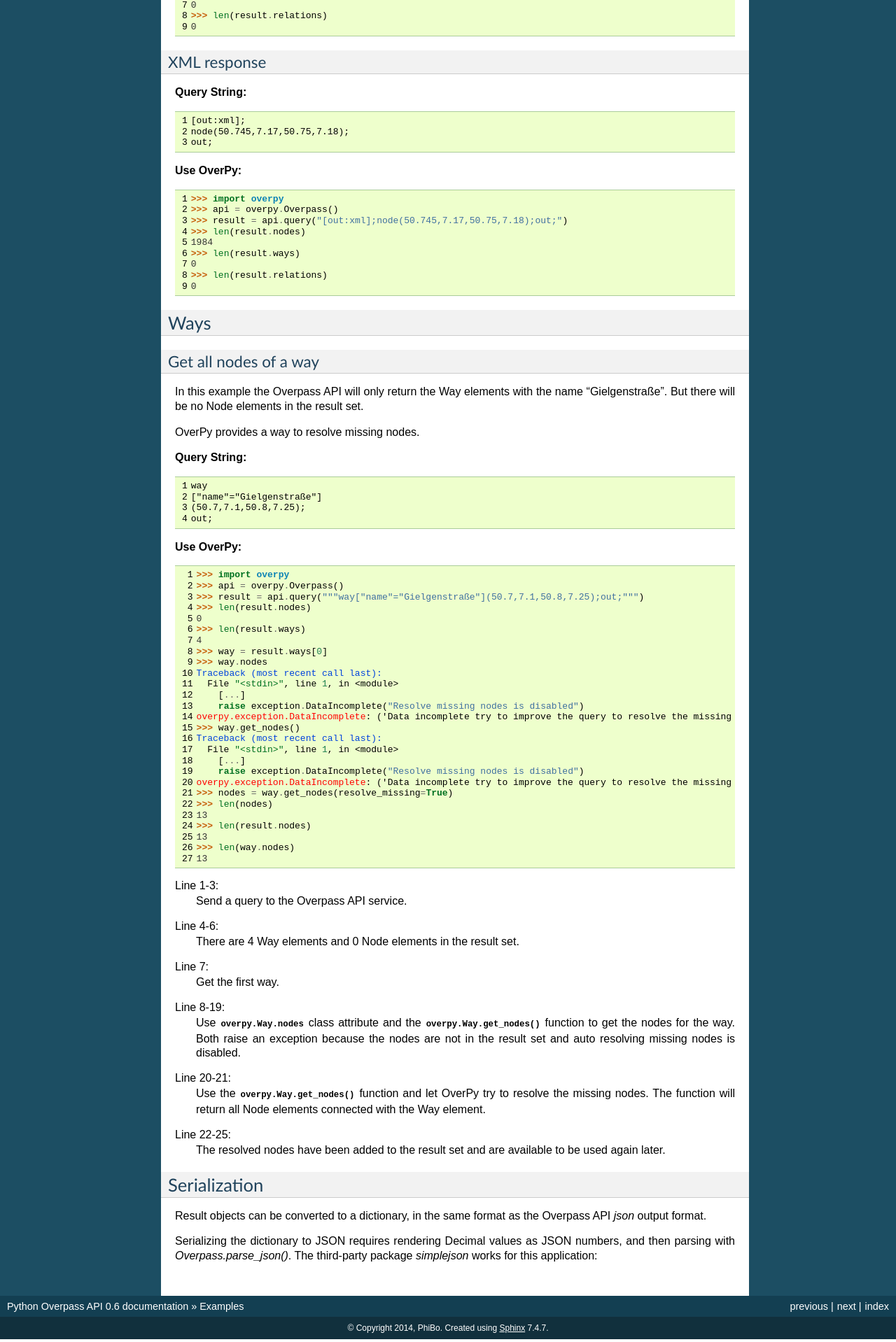
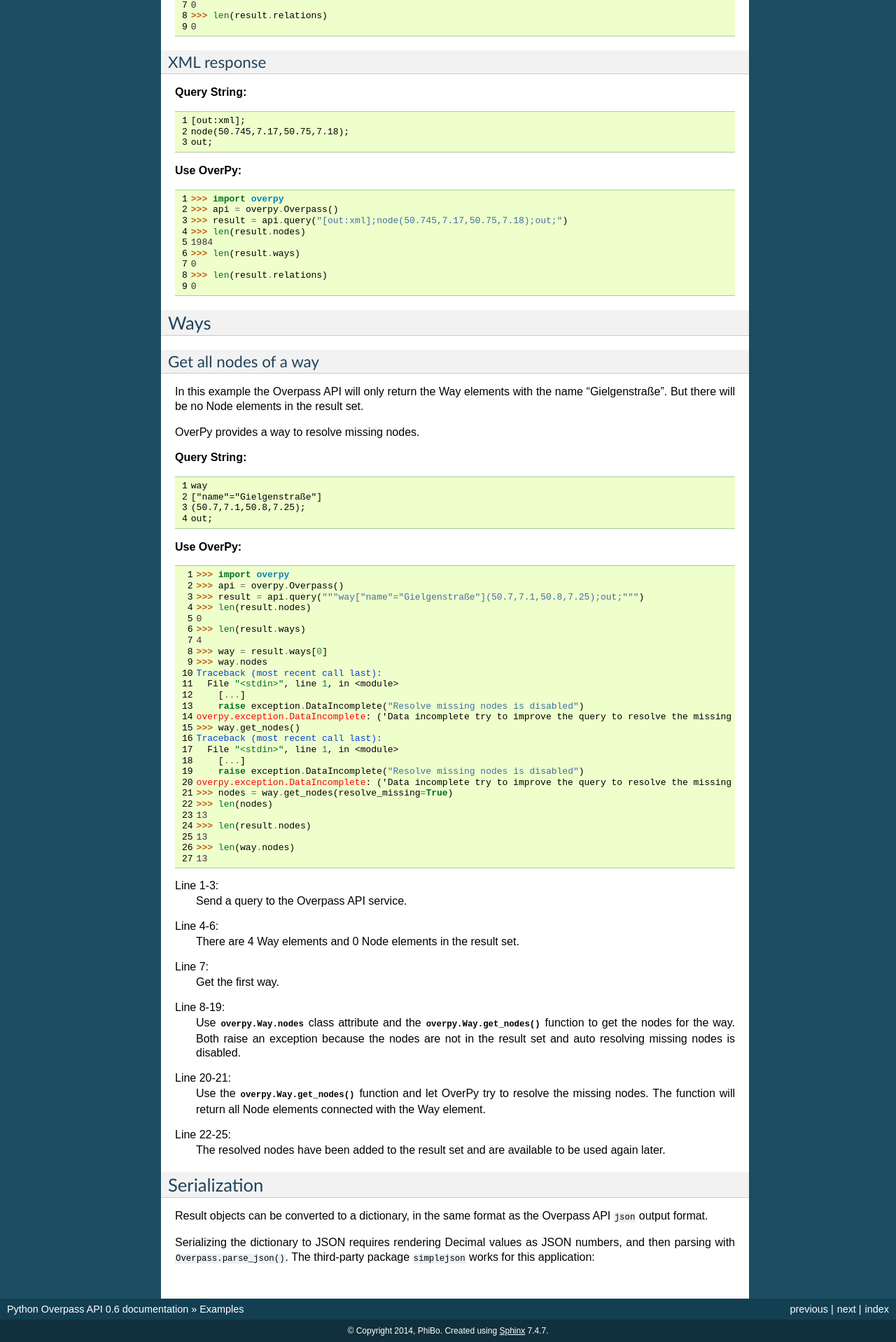
Before and after one commit to DinoTools/python-overpy, a Sphinx documentation site: the page built from docs/source/example.rst, in a window 1280 px wide. Shown: the part 2273-4191 px from the top of the page at 70% size. Built offline with Sphinx 7.4.7, drawn with Linux system fonts in a browser that asks for light colours.

```diff
--- a/docs/source/example.rst
+++ b/docs/source/example.rst
@@ -262,8 +262,8 @@ Line 22-25:
 Serialization
 ----
 
-Result objects can be converted to a dictionary, in the same format
-as the Overpass API `json` output format.
+Result objects can be converted to a dictionary, in the same format as the
+Overpass API ``json`` output format.
 
 .. code-block:: pycon
     >>> import overpy, simplejson
@@ -276,8 +276,8 @@ as the Overpass API `json` output format.
     >>> assert len(result.ways) == len(other_result.ways)
 
 Serializing the dictionary to JSON requires rendering Decimal values as JSON
-numbers, and then parsing with `Overpass.parse_json()`. The third-party package
-`simplejson` works for this application:
+numbers, and then parsing with ``Overpass.parse_json()``. The third-party
+package ``simplejson`` works for this application:
 
 .. code-block:: pycon
     >>> result_str = simplejson.dumps(result.to_json())
```
Also changed, not shown: 1 other file.
